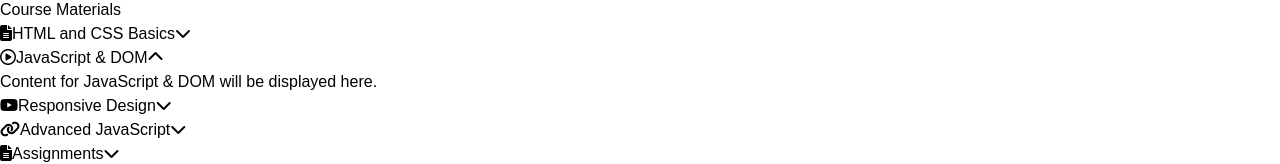
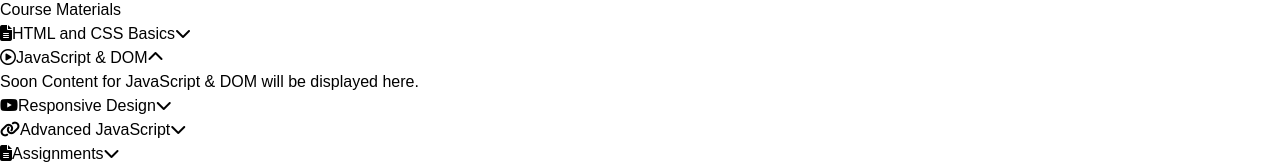
Before and after one commit to israrhusain5892/lms-frontend, a React (Vite) app: page / in a window 1280 px wide. Both pictures are taken after a click on the element "JavaScript & DOM". Shown: the part 533-697 px from the top of the page. Built offline with nearby package versions, Linux system fonts and the light colour scheme.

Commit message:
Added Courses Data details

```diff
--- a/src/components/CourseDetails/CourseDetails.jsx
+++ b/src/components/CourseDetails/CourseDetails.jsx
@@ -61,7 +61,7 @@ const CourseDetails = () => {
                 ) : (
                   <div className="p-4 bg-gray-50 border border-gray-200">
                     <p className="text-gray-600 text-sm">
-                      Content for {material.title} will be displayed here.
+                     Soon Content for {material.title} will be displayed here.
                     </p>
                   </div>
                 ))}
```
